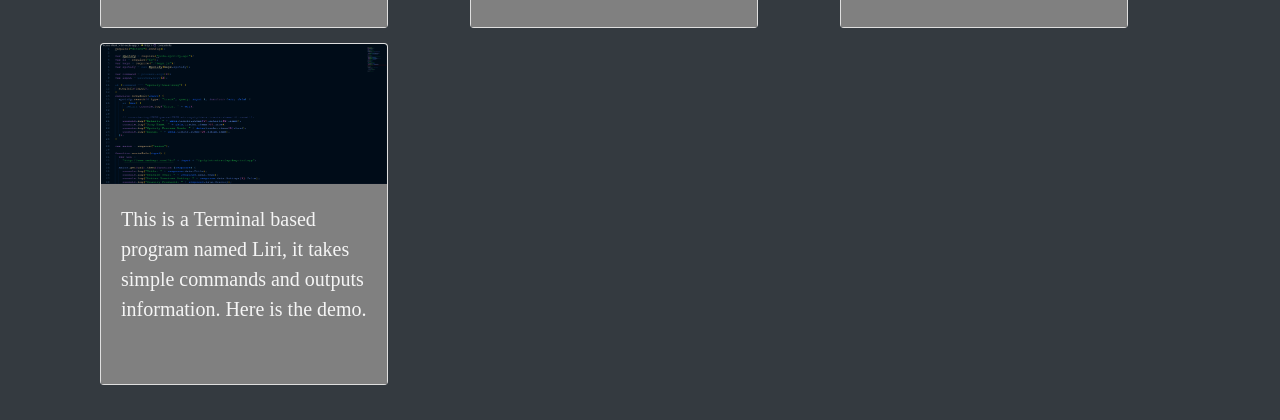
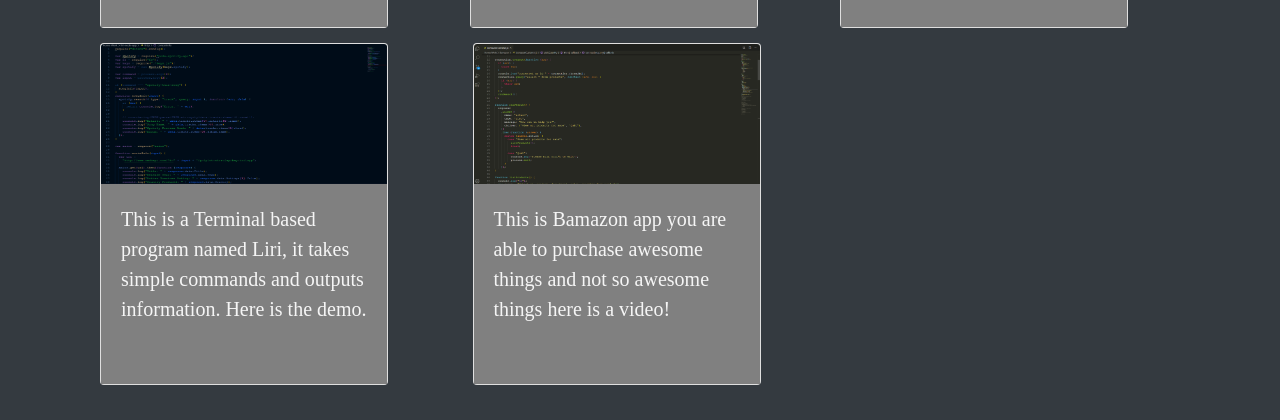
Before and after one commit to guerra15anibal/Portfolio, a plain HTML site: page index.html in a window 1280 px wide. Shown: the part 2748-3168 px from the top of the page. Drawn offline with nearby package versions, Linux system fonts and the light colour scheme; a web font is replaced by a local one.

Commit message:
adding new game

```diff
--- a/assets/javascript/app.js
+++ b/assets/javascript/app.js
@@ -6,7 +6,7 @@ var firebaseConfig = {
   projectId: "portfolio-2633a",
   storageBucket: "portfolio-2633a.appspot.com",
   messagingSenderId: "594226420866",
-  appId: "1:594226420866:web:8ab1e4ca4e9ed062a1a89b"
+  appId: "1:594226420866:web:8ab1e4ca4e9ed062a1a89b",
 };
 // Initialize Firebase
 firebase.initializeApp(firebaseConfig);
@@ -17,7 +17,7 @@ var messageData = firebase.database();
 var messageRef = firebase.database().ref("messages");
 
 // Listen For Submit
-$(document).on("click", "#submit", function() {
+$(document).on("click", "#submit", function () {
   event.preventDefault();
   var email = $("#email").val();
   var name = $("#name").val();
@@ -32,6 +32,6 @@ function saveMessage(email, name, subject, message) {
     email: email,
     name: name,
     subject: subject,
-    message: message
+    message: message,
   });
 }
--- a/index.html
+++ b/index.html
@@ -186,26 +186,26 @@
 </div>
     </div>
   </a>
-    <!-- <div class="col-md" id="rowContainer">
-      <div class="card" style="width: 18rem;"><a href="https://guerra15anibal.github.io/Train-Scheduler/" style="text-decoration: none;">
-        <img src="assets/images/game4.png" style="height: 140px;" class="card-img-top" alt="...">
+    <div class="col-md" id="rowContainer" style="padding-right: 380px;">
+      <div class="card" style="width: 18rem;"><a href="https://www.youtube.com/watch?v=7aJ16Gql2xo&t=0s" style="text-decoration: none;">
+        <img src="assets/images/game6.png" style="height: 140px;" class="card-img-top" alt="...">
         <div class="card-body">
-          <p class="card-text">This is the Train-Scheduler, you are able to make your own trian and time it arrives will refresh when time is up!</p>
+          <p class="card-text">This is Bamazon app you are able to purchase awesome things and not so awesome things here is a video!</p>
         </div>
       </div>
-    </div> -->
-  </a>
-    <!-- <div class="col-md" id="rowContainer">
+    </div>
+  <!-- </a>
+    <div class="col-md" id="rowContainer">
       <div class="card" style="width: 18rem;"><a href="https://sobernheim-d.github.io/Project1/" style="text-decoration: none;">
         <img src="assets/images/project1.png" style="height: 140px;" class="card-img-top" alt="...">
         <div class="card-body">
           <p class="card-text">This is the Worker Safety Inspector 3000. It is able to detect personal protective equipment from an image! Check it out!</p>
         </div>
       </div>
-    </div> -->
+    </div>
   </div>
 </div>
-</a>
+</a> -->
 </div>
 <br><br>
 
```
Also changed, not shown: assets/images/game6.png (added).
